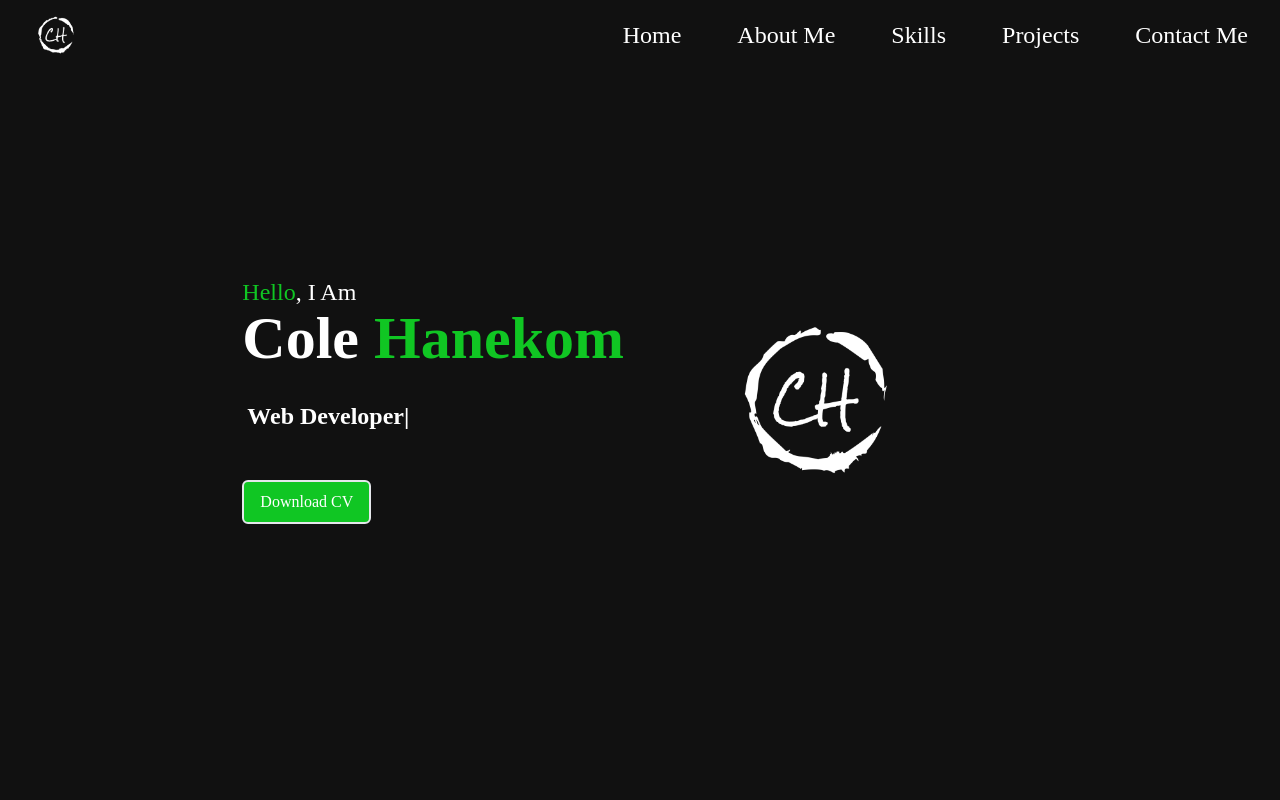
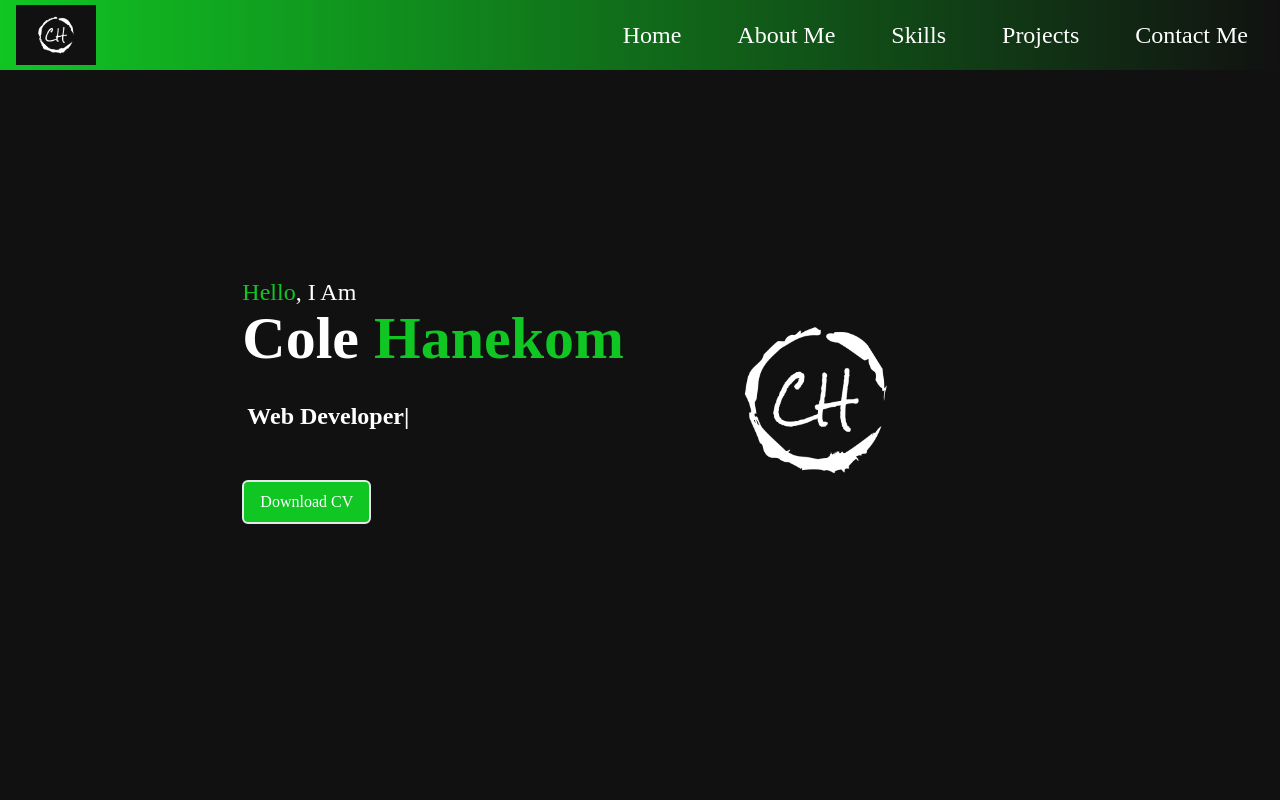
Before and after one commit to colehanekom/React-profile, a React (Vite) app: page / in a window 1280 px wide. Shown: the top 800 px of the page. Built offline with nearby package versions, Linux system fonts and the light colour scheme.

Commit message:
Updated background colour of navbar

```diff
--- a/src/components/Navbar.jsx
+++ b/src/components/Navbar.jsx
@@ -8,7 +8,7 @@ const Navbar = () => {
   const handleClick = () => setNav(!nav)
 
   return (
-    <div className="fixed w-full h-[70px] flex justify-between items-center px-4 bg-[#111111] text-white text-2xl">
+    <div className="fixed w-full h-[70px] flex justify-between items-center px-4 bg-gradient-to-r from-[#10C623] to-[#111111] text-white text-2xl">
 
       {/* Logo (linked to home) */}
       <div>
```
